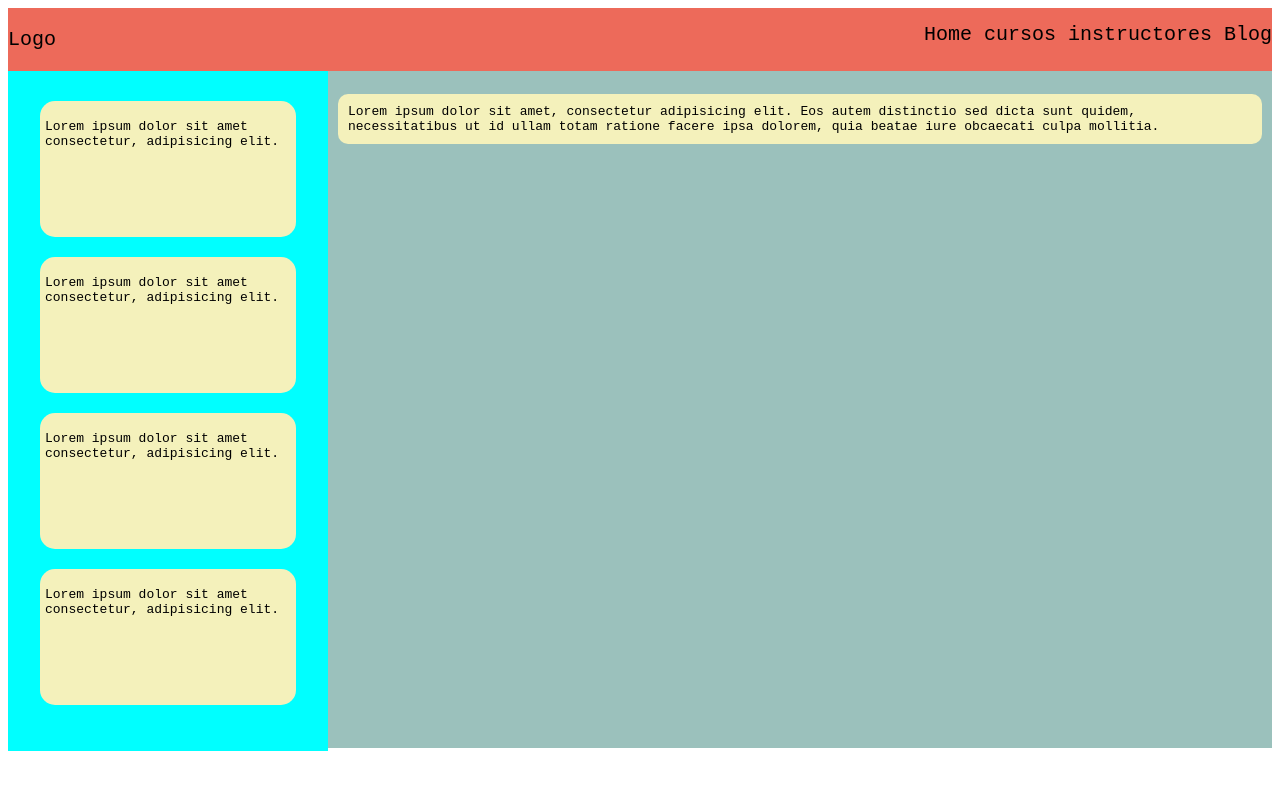
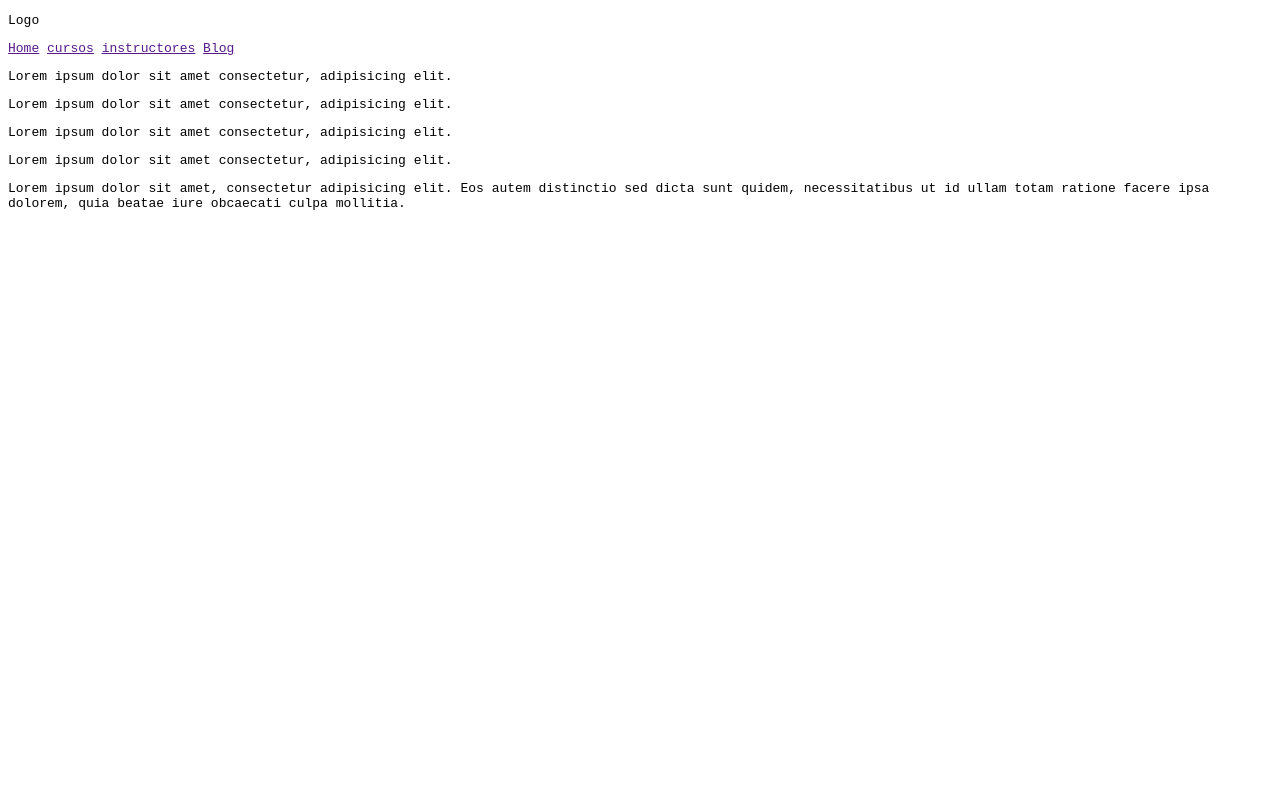
Before and after one commit to EmmanuelSanchgDev/practica-display-y-position, a plain HTML site: page index.html in a window 1280 px wide. Drawn offline with Linux system fonts and the light colour scheme.

```diff
--- a/index.css
+++ b/index.css
@@ -5,65 +5,3 @@ body {
     font-family: monospace;
     color: black;
 }
-
-a {
-    text-decoration: none;
-    color: black;
-}
-header {
-    position: relative;
-    background-color: #ed6a5a;
-}
-header p, header nav {
-    display: inline-block;
-    font-size: 20px;
-}
-header p {
-    position: relative;
-    left: 0;
-}
-header nav {
-    position: absolute;
-    height: 100%;
-    right: 0;
-    top: 15px;
-}
-section {
-    width: 25vw;
-    height: 85vh;
-    background-color: aqua;
-    display: inline-block;
-}
-.padre {
-    position: relative;
-    top: 30px;
-    width: 100%;
-    height: 100%;
-}
-.contenedor {
-    height: 20%;
-    width: 80%;
-    background-color: #f4f1bb;
-    border-radius: 15px;
-    margin: 0 auto;
-    margin-bottom: 20px;
-    padding: 5px;
-    /* overflow: scroll; */
-}
-.cuerpo {
-    position: relative;
-}
-.contenido-princ {
-    display: inline-block;
-    background-color: #9bc1bc;
-    position: absolute;
-    width: 74.7%;
-    height: 99.5%;
-    padding: 10px;
-}
-.contenido-princ p {
-    background-color: #f4f1bb;
-    border-radius: 10px;
-    padding: 10px;
-    /* overflow: scroll; */
-}
```
